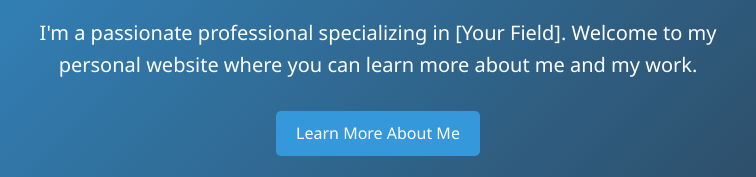
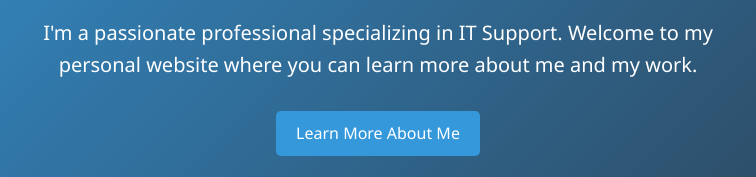
Before and after one commit to joshunmehmet5/JoshRepo, a plain HTML site: page index.html in a window 1280 px wide. Shown: the part 300-477 px from the top of the page, 262-1018 px from the left. Drawn offline with Linux system fonts and the light colour scheme.

Commit message:
Update index.html

```diff
--- a/index.html
+++ b/index.html
@@ -319,7 +319,7 @@
     <section id="home" class="hero">
         <div class="container">
             <h1>hi im josh</h1>
-            <p>I'm a passionate professional specializing in [Your Field]. Welcome to my personal website where you can learn more about me and my work.</p>
+            <p>I'm a passionate professional specializing in IT Support. Welcome to my personal website where you can learn more about me and my work.</p>
             <a href="#about" class="btn">Learn More About Me</a>
         </div>
     </section>
```
